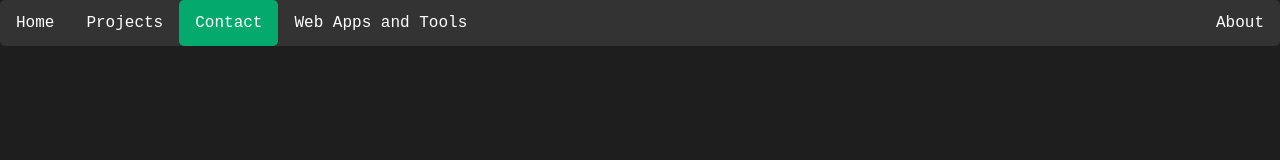
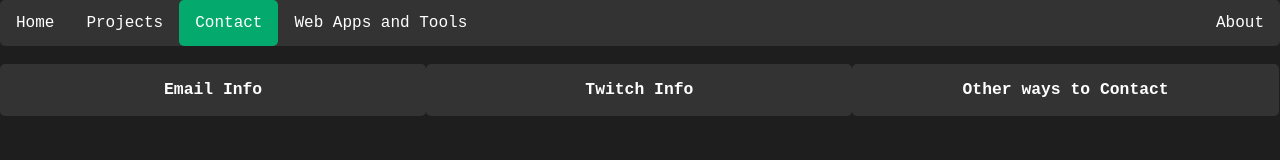
Before and after one commit to CodingCat99/CodingCat99.github.io, a plain HTML site: page index-contact.html in a window 1280 px wide. Drawn offline with Linux system fonts and the light colour scheme.

Commit message:
Started contact.html

```diff
--- a/index-contact.html
+++ b/index-contact.html
@@ -26,6 +26,16 @@
 
         <li style="float: right"><a a href="index-about.html">About</a></li>
       </ul>
+      <br>
+      <article style="text-align: center; width: 33.3%;">
+        <h3>Email Info</h3>
+      </article>
+      <article style="text-align: center; width: 33.3%;">
+        <h3>Twitch Info</h3>
+      </article>
+      <article style="text-align: center; width: 33.3%;">
+        <h3>Other ways to Contact</h3>
+      </article>
     </div>
   </body>
 </html>
--- a/styles.css
+++ b/styles.css
@@ -6,6 +6,7 @@ body {
 ul {
   list-style-type: none;
   margin: 0;
+  position: sticky;
   padding: 0;
   overflow: hidden;
   border-radius: 5px;
@@ -19,6 +20,7 @@ li.right {
 li {
   float: left;
 }
+
 
 li a {
   font-size: 16px;
@@ -54,14 +56,14 @@ article {
   font-family: 'Courier New';
   background-color: #333;
   border-radius: 5px;
-  width: fit-content;
+  float: left;
   height: fit-content;
 }
 
 p {
   font-size: 12px;
   font-family: 'Courier New';
-  border-radius: 5px;
+  border-radius: 5cm;
   display: block;
   color: white;
   padding: 1px 16px;
```
Also changed, not shown: index.html (+1 -1 lines).
